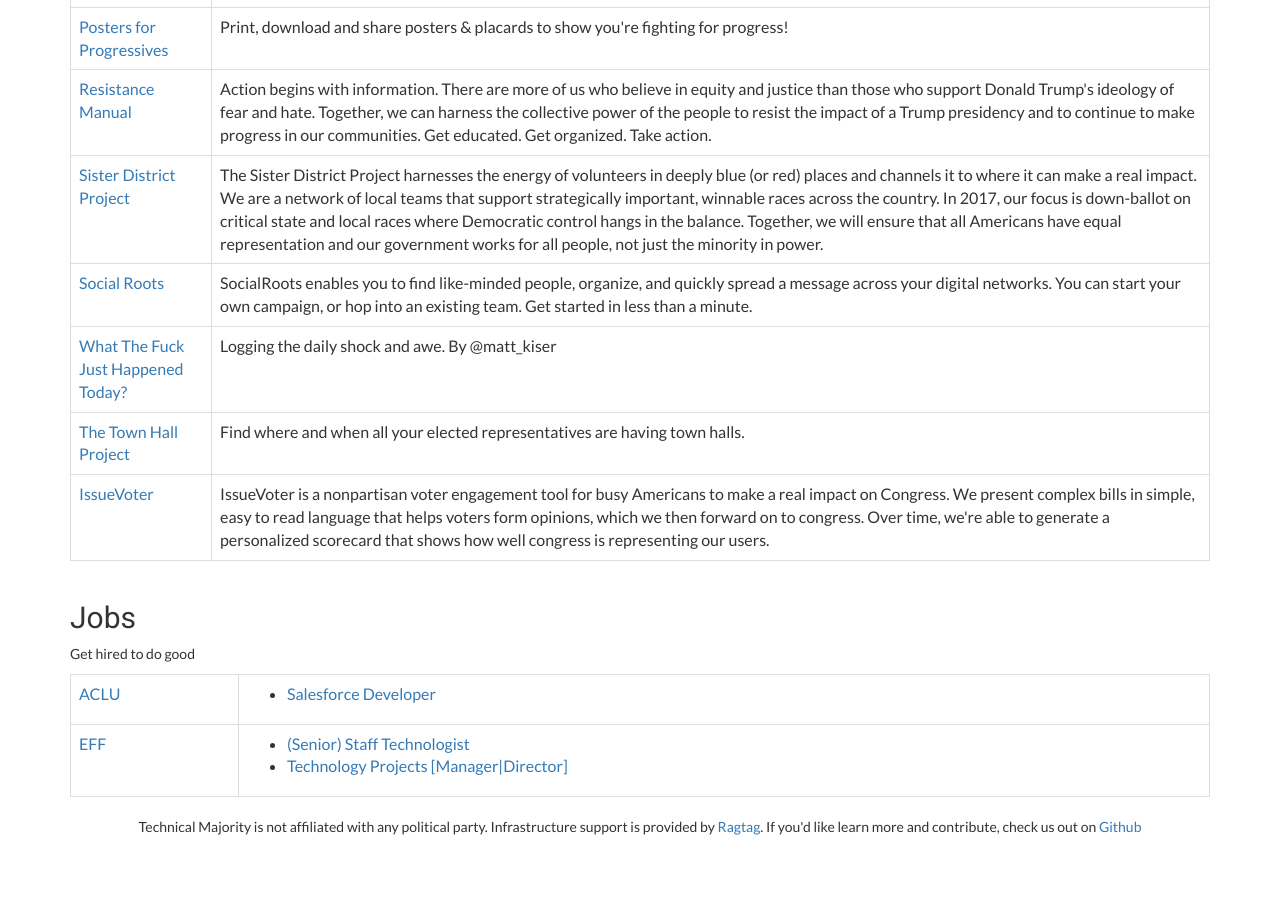
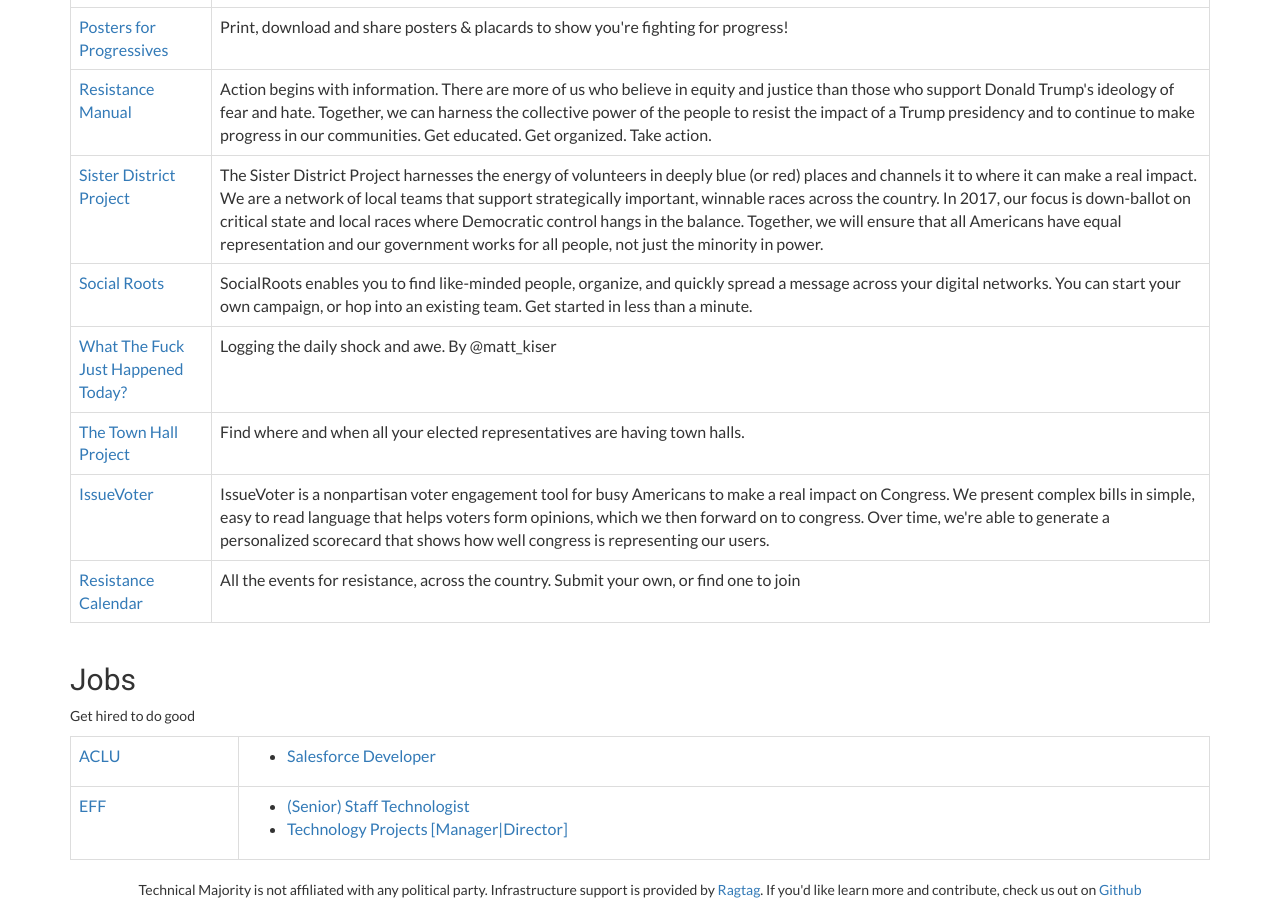
Before and after one commit to phildini/technicalmajority, a Jekyll site: the page built from docs/index.md, in a window 1280 px wide and 900 px high, scrolled down 4526 px. Built offline with Jekyll 4.4.1, drawn with Linux system fonts in a browser that asks for light colours; nearby versions of some CDN libraries; before the commit the page ends 5363 px from its top, so only the background shows below that; some of the changed text lies outside the part shown.

Commit message:
Add resistance calendar

```diff
--- a/docs/_data/resources.yaml
+++ b/docs/_data/resources.yaml
@@ -192,3 +192,9 @@
   description: >
     IssueVoter is a nonpartisan voter engagement tool for busy Americans to make a real impact on Congress. We present complex bills in simple, easy to read language that helps voters form opinions, which we then forward on to congress. Over time, we're able to generate a personalized scorecard that shows how well congress is representing our users.
   join_url: https://issuevoter.org/profiles/signup
+
+- id: resistancecalendar
+  name: Resistance Calendar
+  url: https://www.resistancecalendar.org/
+  description: >
+    All the events for resistance, across the country. Submit your own, or find one to join
```
